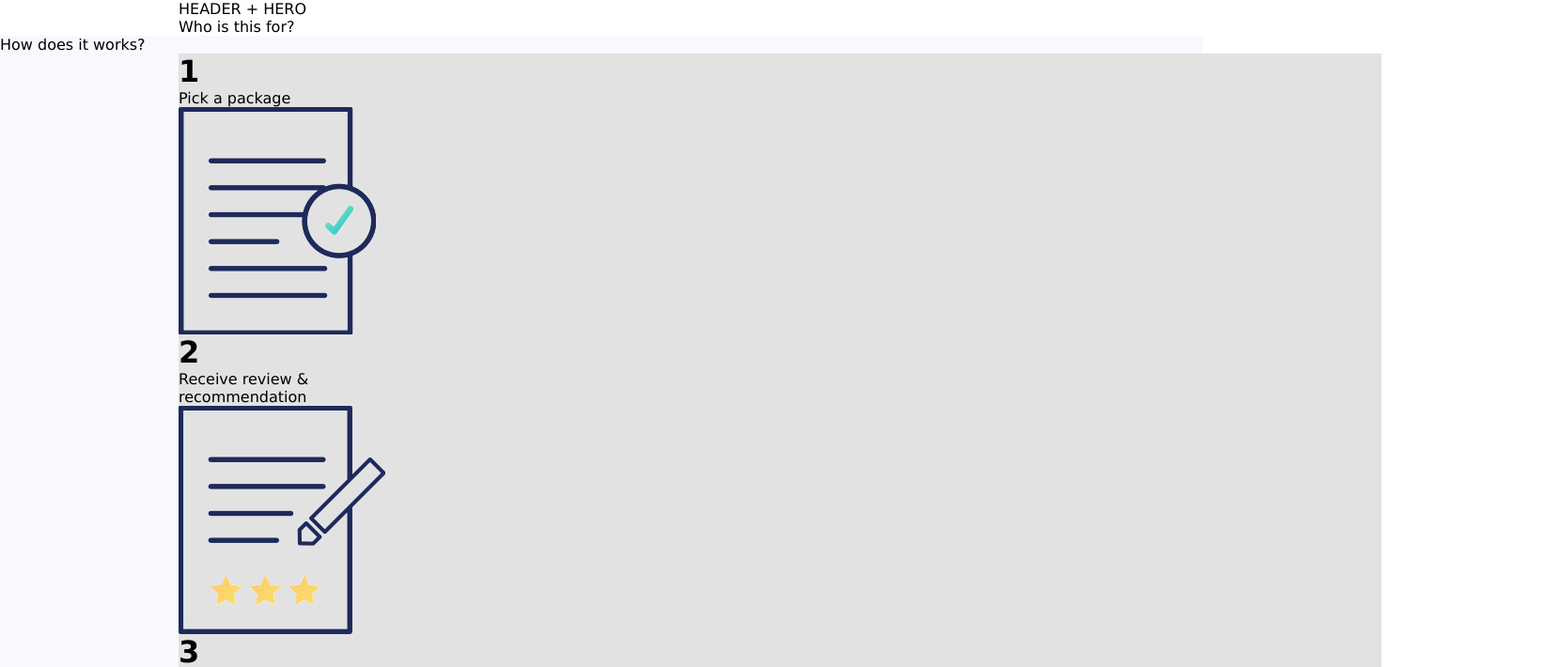
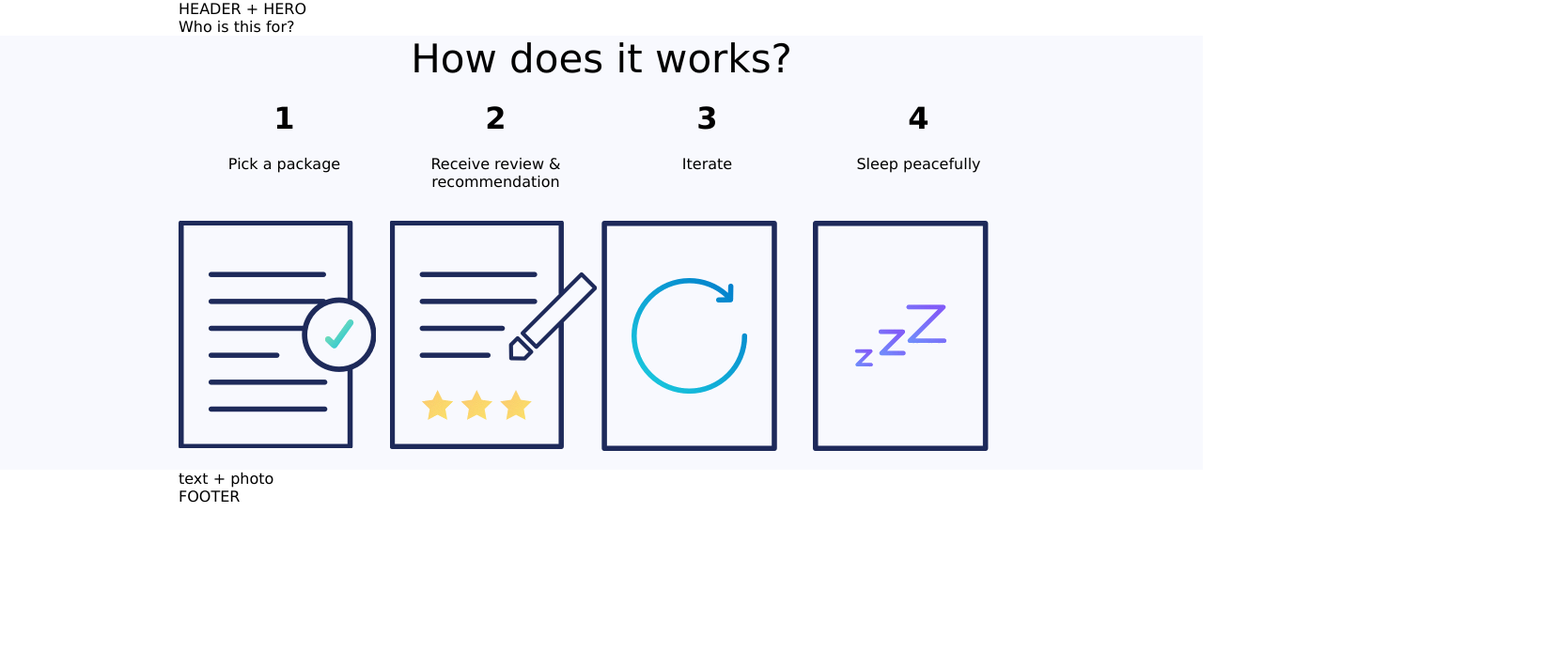
Before and after one commit to belauzas/18-portfolio-teamwork, a plain HTML site: page index.html in a window 1280 px wide. Shown: the top 710 px of the page at 94% size, 1660 px wide, since content can reach past the window. Drawn offline with Linux system fonts and the light colour scheme.

Commit message:
Update main.css

```diff
--- a/css/main.css
+++ b/css/main.css
@@ -58,15 +58,38 @@ body * {
 
 
 /* How does it work */
+.top {
+display: inline-block;
+width: 100%;
+text-align: center;
+font-size: 42px;
+
+}
+
 .container > #my-row {
 display: inline-block;
-width: 100%;
-background-color: #e3e2e2;
+background-color: #F8F9FE;
 }
+
 .container > #my-row > .column {
 display: inline-block;
-width: 100%;
+width: 25%;
 float: left;
+}
+
+.container > #my-row > .column > h1 {
+    text-align: center;
+    margin: 20px 0;
+}
+
+.container > #my-row > .column > p {
+    text-align: center;
+    height: 30px;
+    margin: 20px 0;
+}
+
+.container > #my-row > .column > img {
+    margin: 20px 0;
 }
 /* text + photo */
 
```
